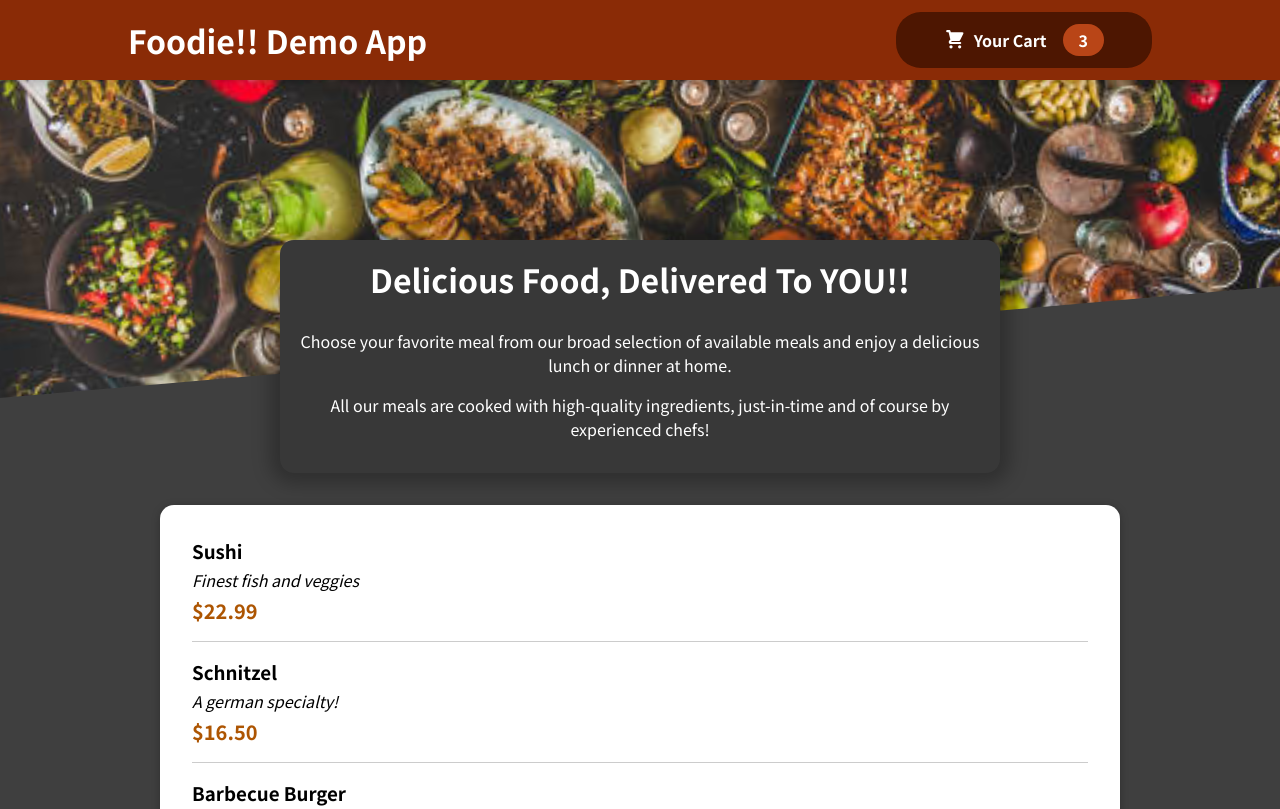
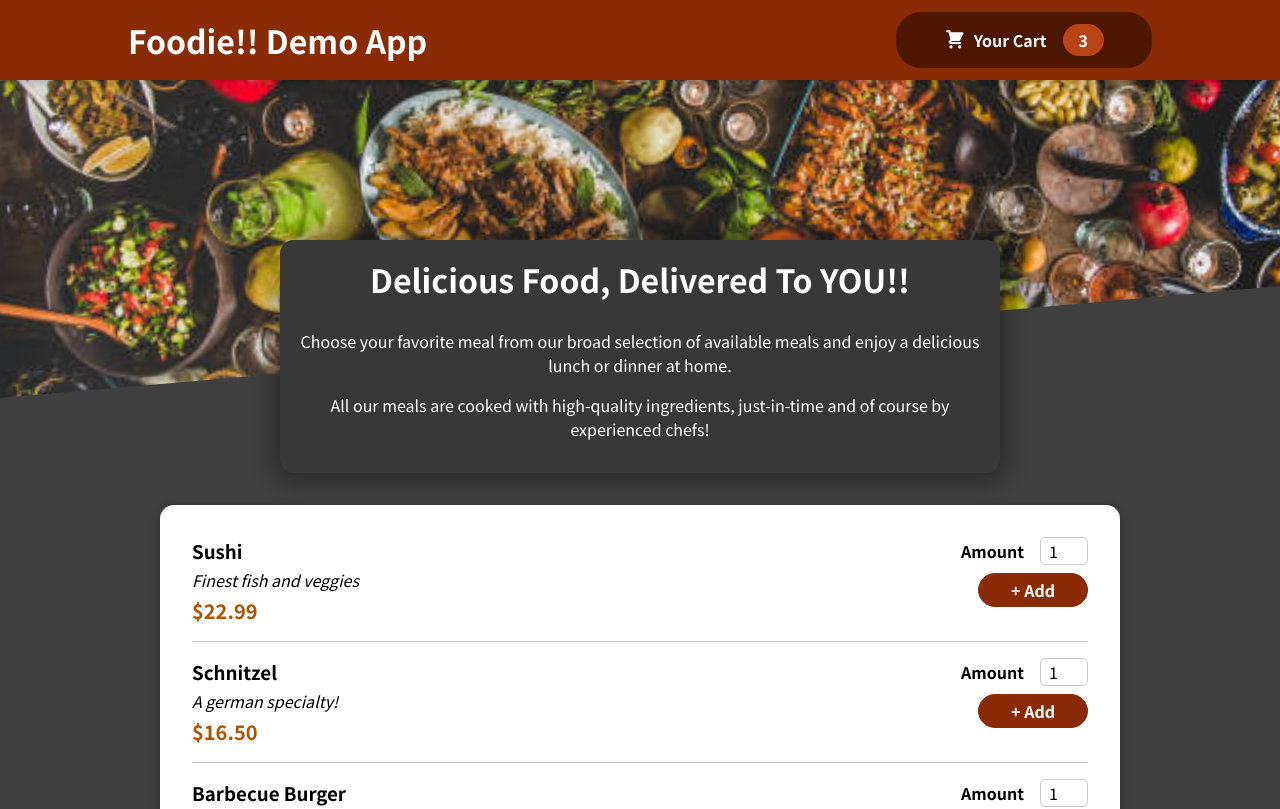
Before and after one commit to ZiadHelal/food-order-app, a React (Create React App) app: page / in a window 1280 px wide. Shown: the top 809 px of the page. Built offline with nearby package versions, Linux system fonts and the light colour scheme.

Commit message:
Design meal input form.

```diff
--- a/src/components/Meals/MealItem/MealItem.js
+++ b/src/components/Meals/MealItem/MealItem.js
@@ -1,4 +1,5 @@
 import classes from './MealItem.module.css';
+import MealItemForm from './MealItemForm';
 
 const MealItem = (props) => {
   return (
@@ -8,7 +9,9 @@
         <div className={classes.description}>{props.description}</div>
         <div className={classes.price}>{`$${props.price.toFixed(2)}`}</div>
       </div>
-      <div></div>
+      <div>
+        <MealItemForm id={props.id} />
+      </div>
     </li>
   );
 };
--- a/src/components/Meals/MealItem/MealItemForm.js
+++ b/src/components/Meals/MealItem/MealItemForm.js
@@ -0,0 +1,23 @@
+import Input from '../../UI/Input';
+import classes from './MealItemForm.module.css';
+
+const MealItemForm = (props) => {
+  return (
+    <form className={classes.form}>
+      <Input
+        label='Amount'
+        input={{
+          id: 'amount_' + props.id,
+          type: 'number',
+          min: '1',
+          max: '10',
+          step: '1',
+          defaultValue: '1',
+        }}
+      />
+      <button type='onSubmit'>+ Add</button>
+    </form>
+  );
+};
+
+export default MealItemForm;
--- /dev/null
+++ b/src/components/Meals/MealItem/MealItemForm.module.css
@@ -0,0 +1,20 @@
+.form {
+  text-align: right;
+}
+
+.form button {
+  font: inherit;
+  cursor: pointer;
+  background-color: #8a2b06;
+  border: 1px solid #8a2b06;
+  color: white;
+  padding: 0.25rem 2rem;
+  border-radius: 20px;
+  font-weight: bold;
+}
+
+.form button:hover,
+.form button:active {
+  background-color: #641e03;
+  border-color: #641e03;
+}
--- a/src/components/Meals/ServedMeals.js
+++ b/src/components/Meals/ServedMeals.js
@@ -34,6 +34,7 @@
   const mealsList = DUMMY_MEALS.map((meal) => {
     return (
       <MealItem
+        id={meal.id}
         key={meal.id}
         mealName={meal.name}
         description={meal.description}
--- /dev/null
+++ b/src/components/UI/Input.js
@@ -0,0 +1,12 @@
+import classes from './Input.module.css';
+
+const Input = (props) => {
+  return (
+    <div className={classes.input}>
+      <label htmlFor={props.input.id}>{props.label}</label>
+      <input {...props.input} />
+    </div>
+  );
+};
+
+export default Input;
--- /dev/null
+++ b/src/components/UI/Input.module.css
@@ -0,0 +1,18 @@
+.input {
+  display: flex;
+  align-items: center;
+  margin-bottom: 0.5rem;
+}
+
+.input label {
+  font-weight: bold;
+  margin-right: 1rem;
+}
+
+.input input {
+  width: 3rem;
+  border-radius: 5px;
+  border: 1px solid #ccc;
+  font: inherit;
+  padding-left: 0.5rem;
+}
```
